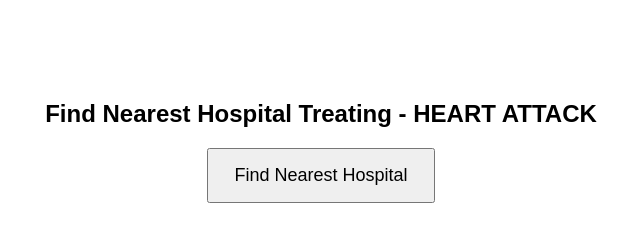
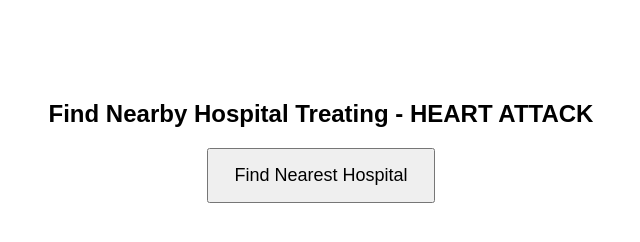
Before and after one commit to Chitra417/STEMI, a plain HTML site: page index.html in a window 1280 px wide. Shown: the full height of the page, 319-959 px from the left. Drawn offline with Linux system fonts and the light colour scheme.

Commit message:
Update index.html

```diff
--- a/index.html
+++ b/index.html
@@ -9,7 +9,7 @@
   </style>
 </head>
 <body>
-  <h2>Find Nearest Hospital Treating - HEART ATTACK</h2>
+  <h2>Find Nearby Hospital Treating - HEART ATTACK</h2>
   <button onclick="findNearest()">Find Nearest Hospital</button>
 
   <script>
```
